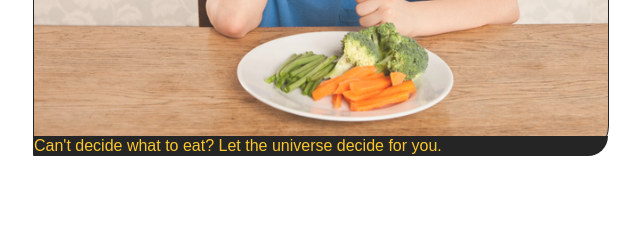
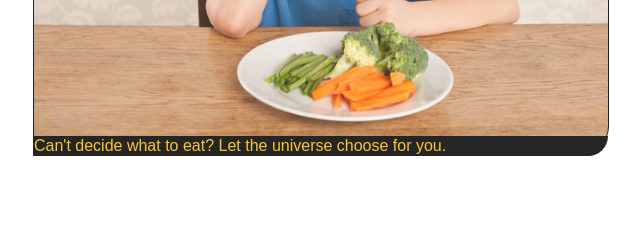
Before and after one commit to JDReeves86/Portfolio, a plain HTML site: page index.html in a window 1280 px wide. Shown: the part 1840-2080 px from the top of the page, 319-959 px from the left. Drawn offline with Linux system fonts and the light colour scheme.

Commit message:
edit subtitle

```diff
--- a/index.html
+++ b/index.html
@@ -71,7 +71,7 @@
                 <section class="card" id="mealDecider">
                     <h3 class="card-header">Meal Decider</h3>
                     <div class="card-body">
-                        <p>Can't decide what to eat? Let the universe decide for you.</p>
+                        <p>Can't decide what to eat? Let the universe choose for you.</p>
                     </div>
                 </section>
             </a>
```
